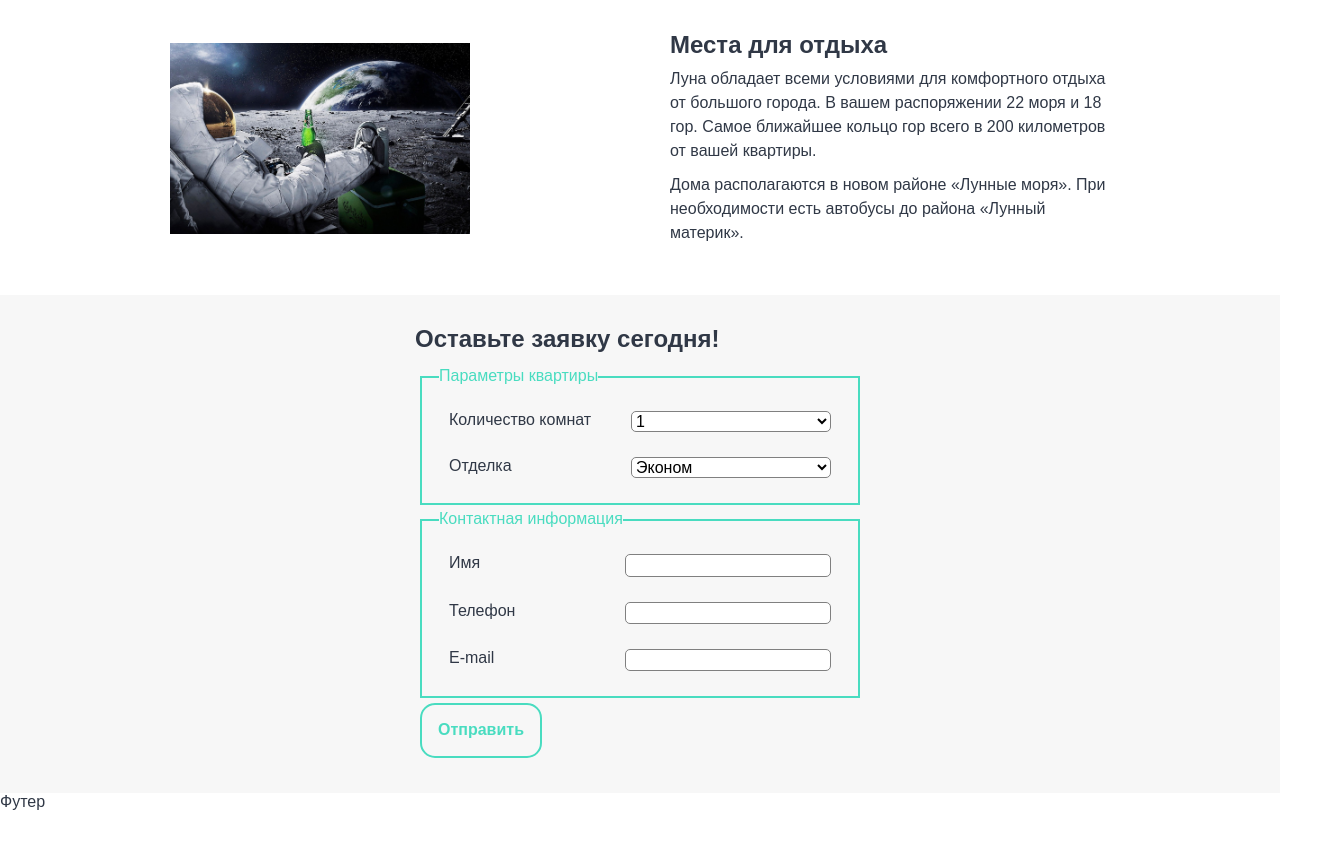
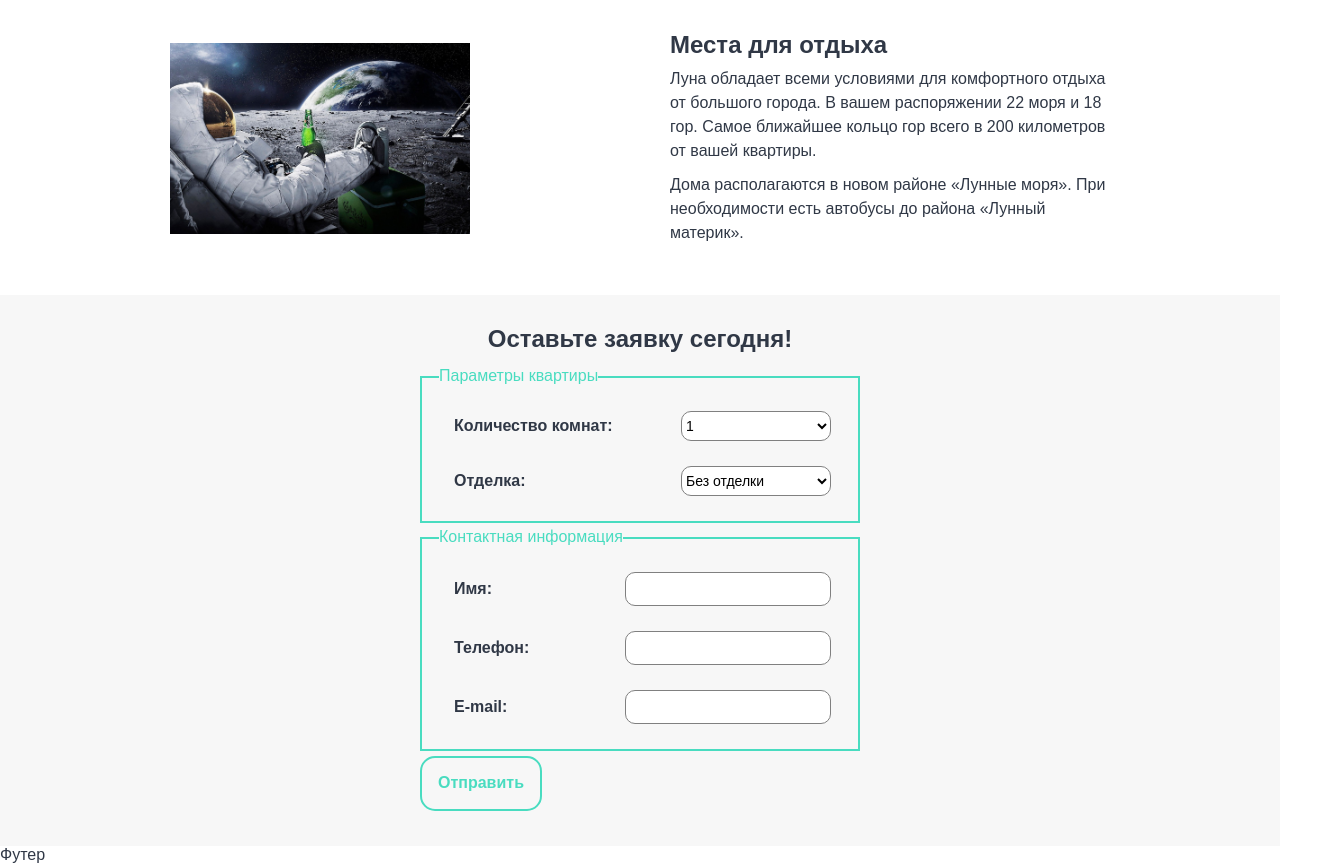
Before and after one commit to sdemikhov/layout-designer-project-lvl1, a plain HTML site: page index.html in a window 1280 px wide. Shown: the part 1075-1939 px from the top of the page, 1330 px wide, since content can reach past the window. Before the commit the page ends 1886 px from the top, so only its background shows below. Drawn offline with Linux system fonts and the light colour scheme.

Commit message:
step6 done, add order form

```diff
--- a/index.html
+++ b/index.html
@@ -72,16 +72,16 @@
         </section>
         <section class="main-section bg-f7f7f7">
             <div class="content-item">
-                <h2>Оставьте заявку сегодня!</h2>
+                <h2 class="d-flex-center">Оставьте заявку сегодня!</h2>
                 <form>
                     <fieldset class="b-style-solid b-color-49dcc0">
                         <legend class="color-49dcc0">Параметры квартиры</legend>
                         <div class="form-row">
                             <div class="form-column">
-                                <labelfor="room">Количество комнат</label>
+                                <labelfor="room"><strong>Количество комнат:</strong></label>
                             </div>
                             <div class="form-column r-reverse">
-                                <select class="bg-white  b-style-solid b-color-grey b-width-1 b-radius-5 width-250" id="room" name="room-count">
+                                <select class="bg-white  b-style-solid b-color-grey b-width-1 b-radius-10 width-150 height-30 f-size-14" id="room" name="room-count">
                                     <option>1</option>
                                     <option>2</option>
                                     <option>3</option>
@@ -90,11 +90,11 @@
                         </div>
                         <div class="form-row">
                             <div class="form-column">
-                                <label for="finish">Отделка</label>
+                                <label for="finish"><strong>Отделка:</strong></label>
                             </div>
                             <div class="form-column r-reverse">
-                                <select class="bg-white  b-style-solid b-color-grey b-width-1 b-radius-5 width-250" id="finish" name="finish-var">
-                                    <option>Эконом</option>
+                                <select class="bg-white  b-style-solid b-color-grey b-width-1 b-radius-10 width-150 height-30 f-size-14" id="finish" name="finish-var">
+                                    <option>Без отделки</option>
                                     <option>Стандарт</option>
                                     <option>Люкс</option>
                                 </select>
@@ -105,26 +105,26 @@
                         <legend class="color-49dcc0">Контактная информация</legend>
                         <div class="form-row">
                             <div class="form-column">
-                                <label for="name">Имя</label>
+                                <label for="name"><strong>Имя:</strong></label>
                             </div>
                             <div class="form-column r-reverse">
-                                <input class="b-style-solid b-color-grey b-width-1 b-radius-5 width-250" id="name" name="user-name">
+                                <input class="b-style-solid b-color-grey b-width-1 b-radius-10 width-200 height-30" id="name" name="user-name">
                             </div>
                         </div>
                         <div class="form-row">
                             <div class="form-column">
-                                <label for="phone">Телефон</label>
+                                <label for="phone"><strong>Телефон:</strong></label>
                             </div>
                             <div class="form-column r-reverse">
-                                <input class="b-style-solid b-color-grey b-width-1 b-radius-5 width-250" id="phone" name="user-phone">
+                                <input class="b-style-solid b-color-grey b-width-1 b-radius-10 width-200 height-30" id="phone" name="user-phone">
                             </div>
                         </div>
                         <div class="form-row">
                             <div class="form-column">
-                                <label for="email">E-mail</label>
+                                <label for="email"><strong>E-mail:</strong></label>
                             </div>
                             <div class="form-column r-reverse">
-                                <input class="b-style-solid b-color-grey b-width-1 b-radius-5 width-250" id="email" name="user-email">
+                                <input class="b-style-solid b-color-grey b-width-1 b-radius-10 width-200 height-30" id="email" name="user-email">
                             </div>
                         </div>
                     </fieldset>
--- a/styles/style.css
+++ b/styles/style.css
@@ -70,7 +70,8 @@ header nav ul li {
     align-items: center;
     justify-content: center;
     width: 100%;
-    padding: 50px;
+    padding-top: 50px;
+    padding-bottom:  50px;
     background-image: url(../images/banner.png);
     background-position: center;
     background-size: cover;
@@ -143,6 +144,7 @@ footer {
 .form-row {
     display: flex;
     flex-direction: row;
+    align-items: center;
 }
 
 .form-column {
@@ -154,12 +156,20 @@ footer {
     flex-direction: row-reverse;
 }
 
-.width-250 {
+.width-200 {
     width: 200px;
 }
 
-.b-radius-5 {
-    border-radius: 5px;
+.width-150 {
+    width: 150px;
+}
+
+.height-30 {
+    height: 30px;
+}
+
+.b-radius-10 {
+    border-radius: 10px;
 }
 
 .b-style-solid {
@@ -190,3 +200,13 @@ footer {
     border-color: #49dcc0;
     color: #49dcc0;
 }
+
+.d-flex-center {
+    display: flex;
+    align-items: center;
+    justify-content: center;
+}
+
+.f-size-14 {
+    font-size: 14px;
+}
```
